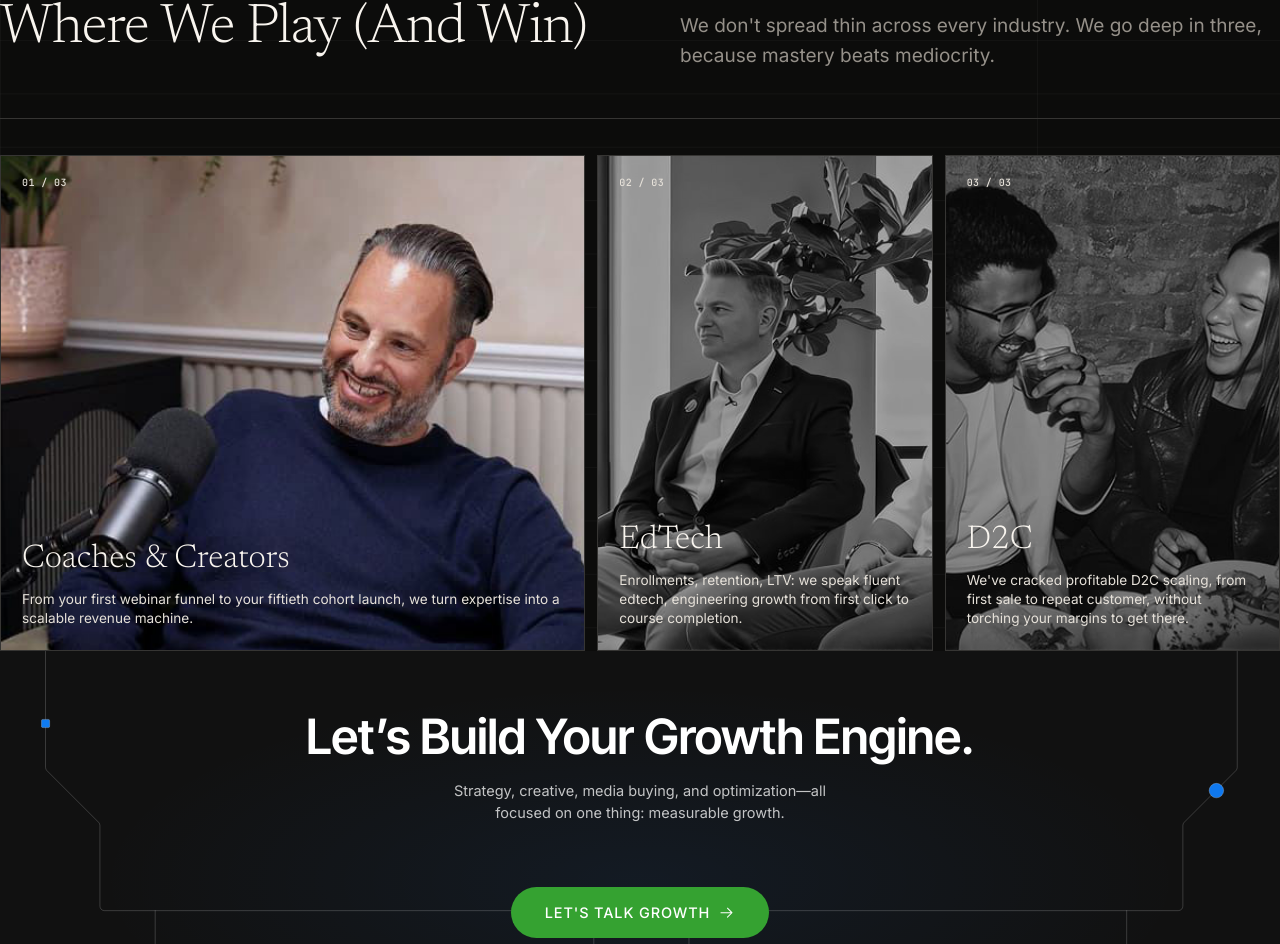
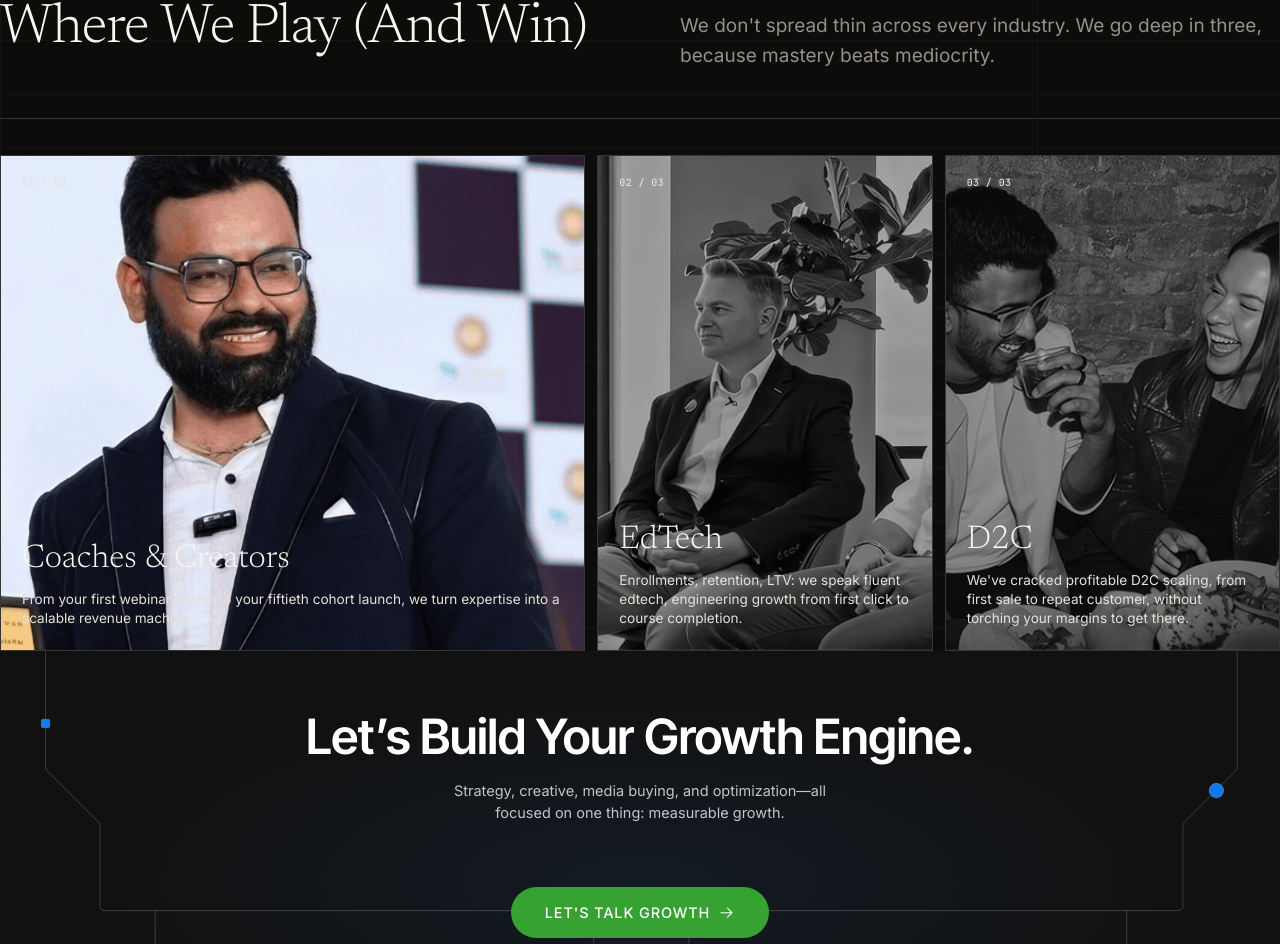
Before and after one commit to Joffin123/alttredmiinds, a Next.js app: page / in a window 1280 px wide. Shown: the part 3644-4588 px from the top of the page. Built offline with nearby package versions, Linux system fonts and the light colour scheme.

Commit message:
Updated gif

```diff
--- a/src/data/site.js
+++ b/src/data/site.js
@@ -120,7 +120,7 @@ export const industries = [
     id: 'coaches',
     title: 'Coaches & Creators',
     body: 'From your first webinar funnel to your fiftieth cohort launch, we turn expertise into a scalable revenue machine.',
-    image: '/images/industry-coaches.jpg',
+    image: '/images/industry-coaches.gif',
     href: 'https://alttredmiinds.com/coaches/'
   },
   {
```
Also changed, not shown: src/components/Industries.jsx (+0 -108 lines), public/images/industry-coaches.gif (added).
